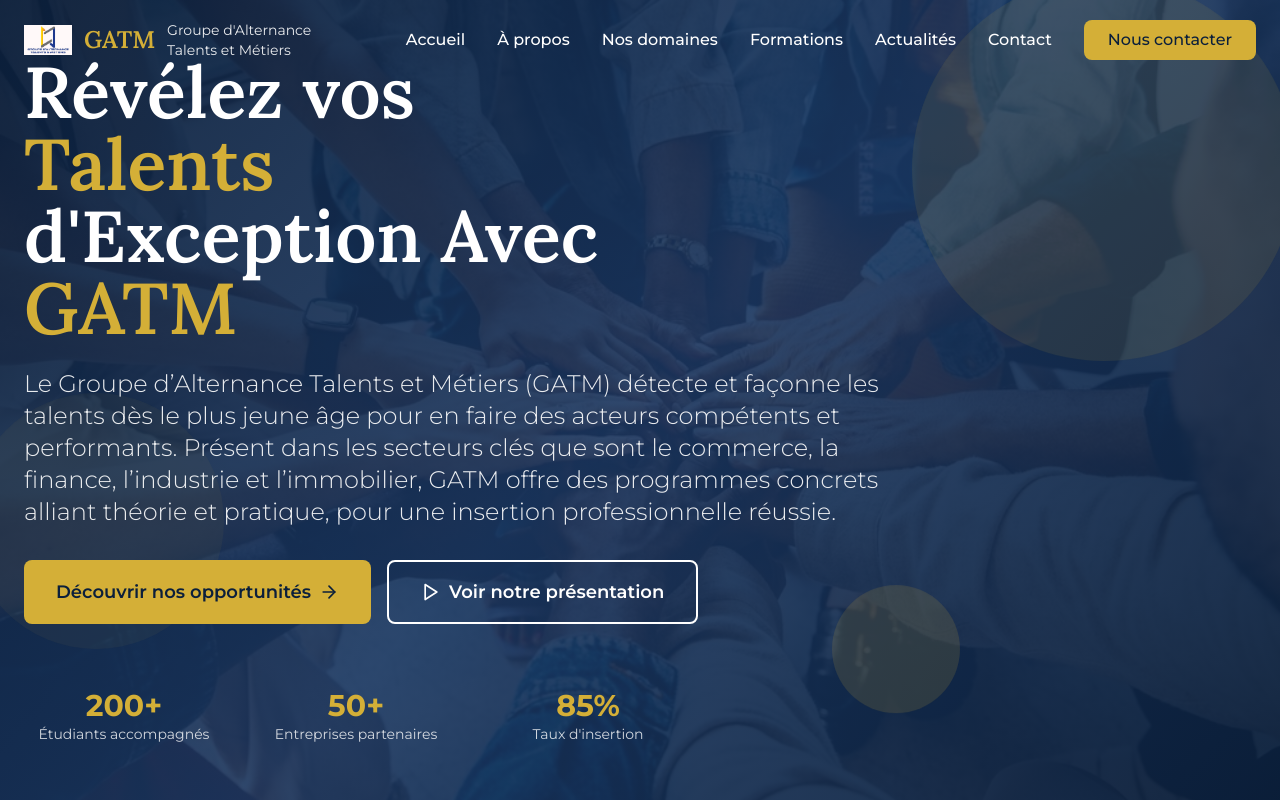
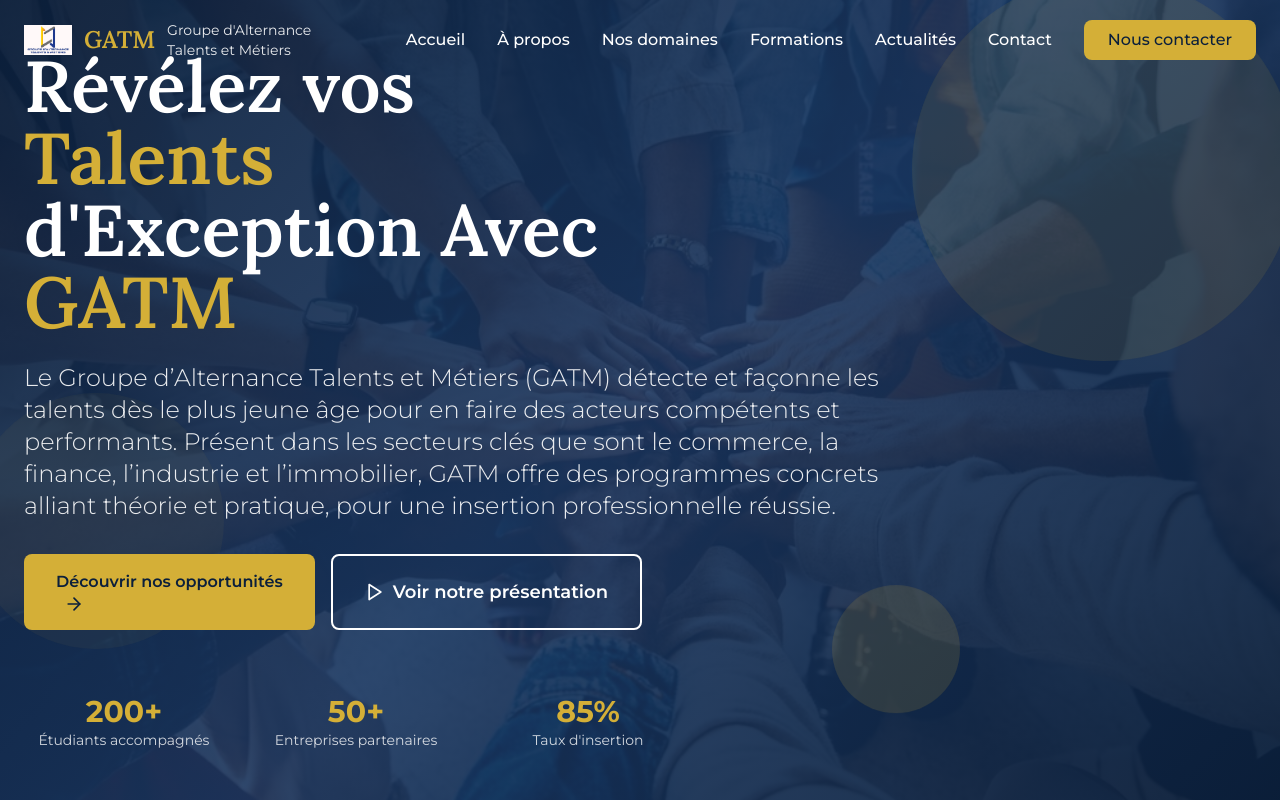
Before and after one commit to 02konan/GATM_Site, a React (Vite) app: page / in a window 1280 px wide. Shown: the top 800 px of the page. Built offline with nearby package versions, Linux system fonts and the light colour scheme.

Commit message:
modif boutton

```diff
--- a/src/components/Fondateur.tsx
+++ b/src/components/Fondateur.tsx
@@ -1,5 +1,5 @@
 import React from 'react';
-import { Quote, Award, Users, Target } from 'lucide-react';
+import { Quote, Award, Users, Target,ArrowRight} from 'lucide-react';
 
 const Fondateur: React.FC = () => {
   const founder = {
@@ -139,6 +139,7 @@
           <div className="flex flex-col sm:flex-row gap-4 justify-center">
             <button className="bg-gold text-navy px-8 py-4 rounded-lg font-semibold hover:bg-gold-light transition-colors duration-300">
               Rencontrer notre équipe
+              <ArrowRight className="ml-2 group-hover:translate-x-1 transition-transform duration-300" size={20} />
             </button>
             <button className="border-2 border-white text-white px-8 py-4 rounded-lg font-semibold hover:bg-white hover:text-navy transition-colors duration-300">
               Notre histoire
--- a/src/components/Hero.tsx
+++ b/src/components/Hero.tsx
@@ -1,6 +1,5 @@
 import React from 'react';
 import { ArrowRight, Play } from 'lucide-react';
-
 const Hero: React.FC = () => {
   return (
     <section id="home" className="relative min-h-screen flex items-center">
@@ -16,9 +15,9 @@
 
       {/* Animated Background Elements */}
       <div className="absolute inset-0 overflow-hidden" >
-        <div className="absolute -top-4 -right-4 w-96 h-96 bg-gold/10 rounded-full animate-float"/>
-        <div className="absolute top-1/2 -left-8 w-64 h-64 bg-gold/5 rounded-full animate-float"/>
-        <div className="absolute bottom-20 right-1/4 w-32 h-32 bg-gold/15 rounded-full animate-float"/>
+        <div className="absolute -top-4 -right-4 w-96 h-96 bg-gold/10 rounded-full animate-float" />
+        <div className="absolute top-1/2 -left-8 w-64 h-64 bg-gold/5 rounded-full animate-float" />
+        <div className="absolute bottom-20 right-1/4 w-32 h-32 bg-gold/15 rounded-full animate-float" />
       </div>
 
       <div className="container mx-auto px-6 relative z-10">
@@ -45,20 +44,19 @@
           <div className="animate-slide-up" style={{ animationDelay: '0.3s', opacity: 0 }}>
             <p className="text-xl md:text-2xl text-white/90 mb-8 leading-relaxed font-light">
               Le Groupe d’Alternance Talents et Métiers (GATM) détecte et façonne les talents dès le plus jeune âge pour en faire des acteurs compétents et performants.
-               Présent dans les secteurs clés que sont le commerce,
-               la finance, l’industrie et l’immobilier,
-               GATM offre des programmes concrets alliant théorie et pratique,
-               pour une insertion professionnelle réussie.
+              Présent dans les secteurs clés que sont le commerce,
+              la finance, l’industrie et l’immobilier,
+              GATM offre des programmes concrets alliant théorie et pratique,
+              pour une insertion professionnelle réussie.
 
             </p>
           </div>
 
           <div className="animate-slide-up flex flex-col sm:flex-row gap-4" style={{ animationDelay: '0.6s', opacity: 0 }}>
-            <button className="group bg-gold text-navy px-8 py-4 rounded-lg font-semibold text-lg hover:bg-gold-light transition-all duration-300 transform hover:scale-105 flex items-center justify-center">
+            <button className="bg-gold text-navy px-8 py-4 rounded-lg font-semibold hover:bg-gold-light transition-colors duration-300">
               Découvrir nos opportunités
               <ArrowRight className="ml-2 group-hover:translate-x-1 transition-transform duration-300" size={20} />
             </button>
-
             <button className="group border-2 border-white text-white px-8 py-4 rounded-lg font-semibold text-lg hover:bg-white hover:text-navy transition-all duration-300 flex items-center justify-center">
               <Play className="mr-2 group-hover:scale-110 transition-transform duration-300" size={20} />
               <a href="https://www.youtube.com/@AlternanceTalentsEtM%C3%A9tiers">Voir notre présentation</a>
```
